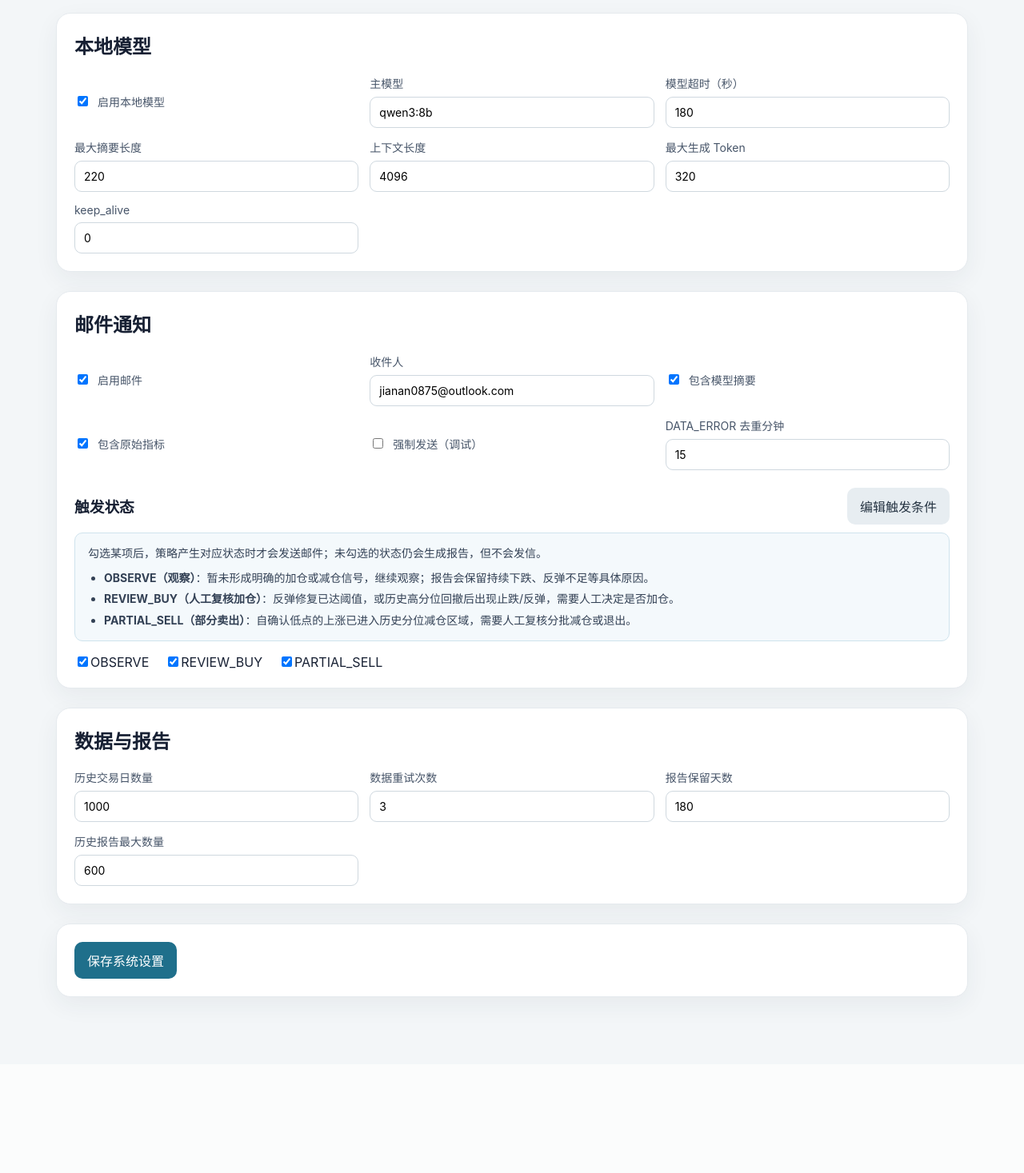
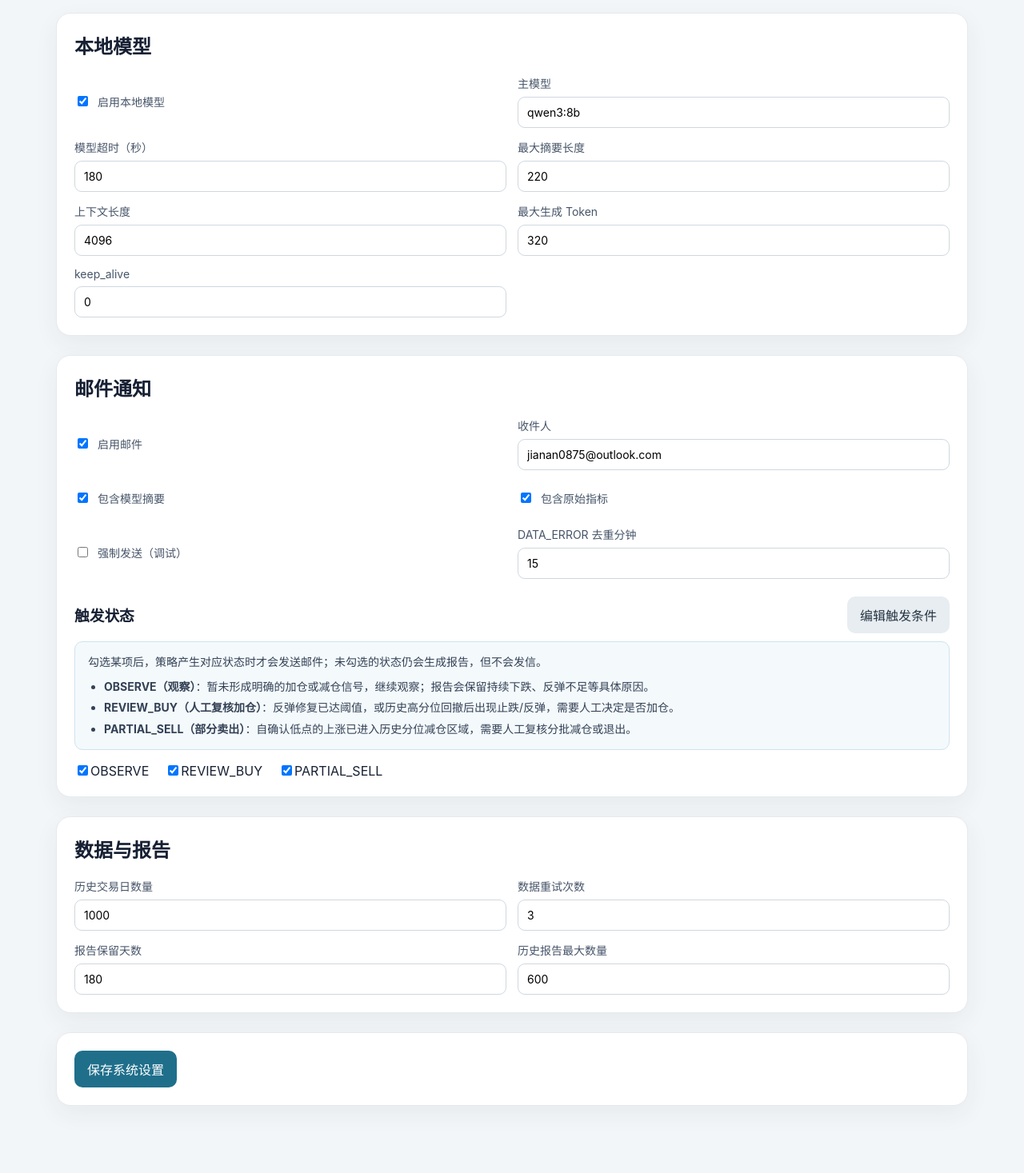
Before and after one commit to Jianan2315/ETF-Monitor, a Flask app: page /settings in a window 1280 px wide. Shown: the part 147-1614 px from the top of the page at 80% size. Before the commit the page ends 1411 px from the top, so only its background shows below. Run offline with Flask 3, Linux system fonts and the light colour scheme.

Commit message:
VERSION 1.1.1

```diff
--- a/control_web/static/control.css
+++ b/control_web/static/control.css
@@ -121,7 +121,7 @@ button:disabled,
 .result-box.error { border-color: #efb3ad; background: #fff4f3; }
 .form-grid {
   display: grid;
-  grid-template-columns: repeat(3, minmax(0, 1fr));
+  grid-template-columns: repeat(2, minmax(0, 1fr));
   gap: 14px;
 }
 .form-grid label,
--- a/static/style.css
+++ b/static/style.css
@@ -50,7 +50,7 @@ body.modal-open{overflow:hidden}
 
 .data-status-grid{
   display:grid;
-  grid-template-columns:repeat(3,minmax(0,1fr));
+  grid-template-columns:repeat(2,minmax(0,1fr));
   gap:10px;
   margin-top:12px
 }
```
